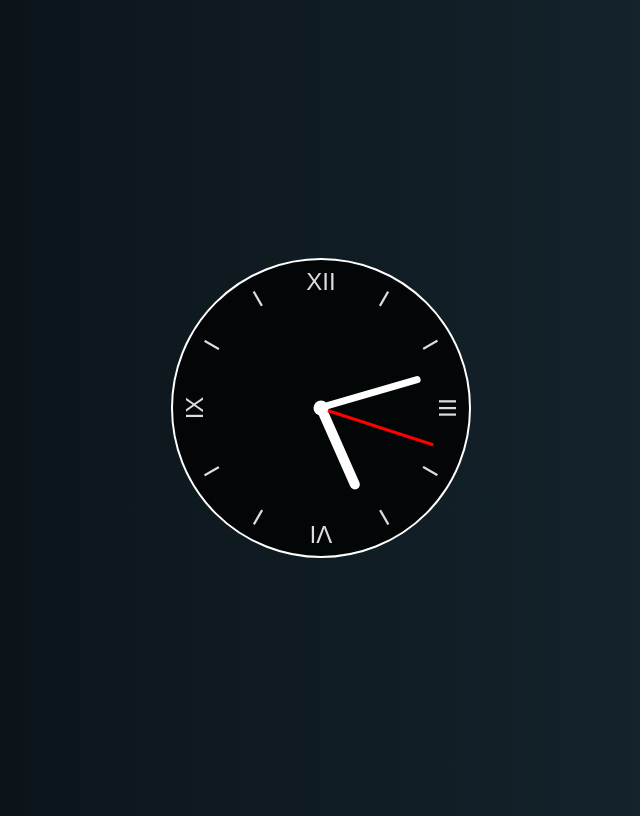
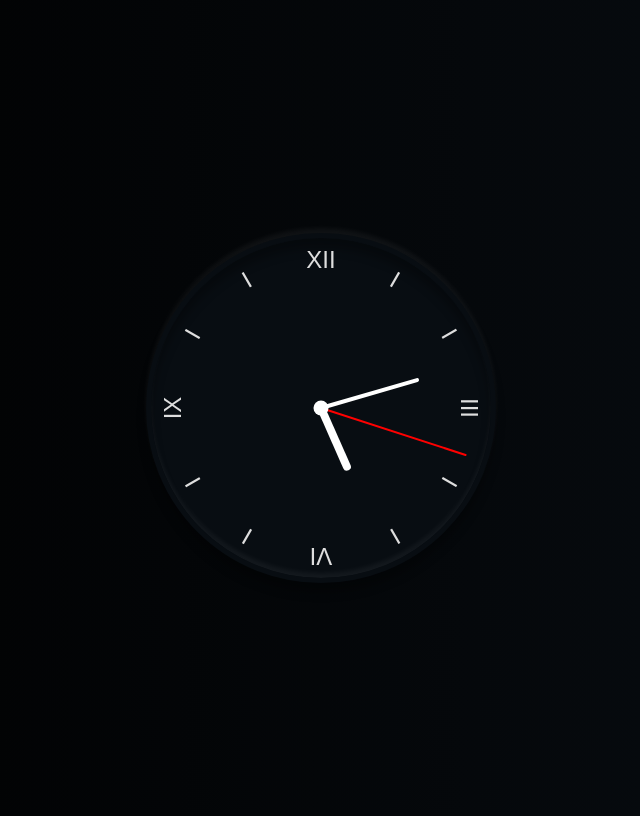
Before and after one commit to ginandtronic/js-juniors, a plain HTML site: page docs/clock/index.html in a window 1280 px wide. Shown: the whole page, without its empty margins (319-959 px from the left). Drawn offline with Linux system fonts and the light colour scheme.

Commit message:
dodat neu efekt

```diff
--- a/docs/clock/style.css
+++ b/docs/clock/style.css
@@ -4,8 +4,9 @@
 }
 
 body{
-	background: linear-gradient(to right, rgb(8, 13, 18),
-		rgb(24, 42, 52));
+	/*background: #080d12;*/
+	background: linear-gradient(to right, #000,
+		#080d12);
 	display: flex;
 	justify-content: center;
 	align-items: center;
@@ -14,12 +15,16 @@ body{
 }
 
 .clock{
-	width: 300px;
-	height: 300px;
-	background: rgba(0, 0, 0,.8);
+	width: 350px;
+	height: 350px;
+	background: #080d12;
 	color: rgb(222, 222, 222);
 	border-radius: 50%;
-	border: 2px solid white;
+	border: 5px solid #080d12;
+	box-shadow: 0 -5px 5px rgba(255,255,255,0.05),
+				inset 0 -5px 5px rgba(255,255,255,0.05),
+							0 10px 10px rgba(0,0,0,0.3),
+				inset 0 10px 10px rgba(0,0,0,0.3);
 	position: relative;
 }
 
@@ -74,19 +79,19 @@ body{
 }
 
 .clock .hand.second {
-	width: 3px;
-	height: 40%;
+	width: 2px;
+	height: 45%;
 	background-color: red;
 }
 
 .clock .hand.minute {
-	width: 7px;
-	height: 35%;
+	width: 4px;
+	height: 30%;
 	background-color: white;
 }
 
 .clock .hand.hour {
-	width: 10px;
-	height: 30%;
+	width: 8px;
+	height: 20%;
 	background-color: white;
 }
```
Also changed, not shown: docs/img/clock.png (added).
